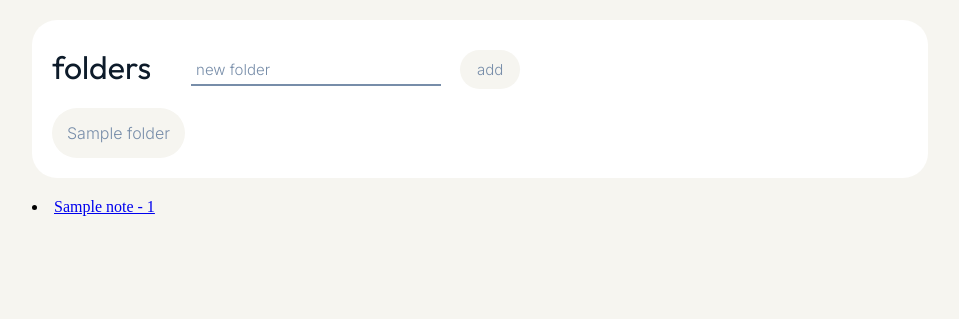
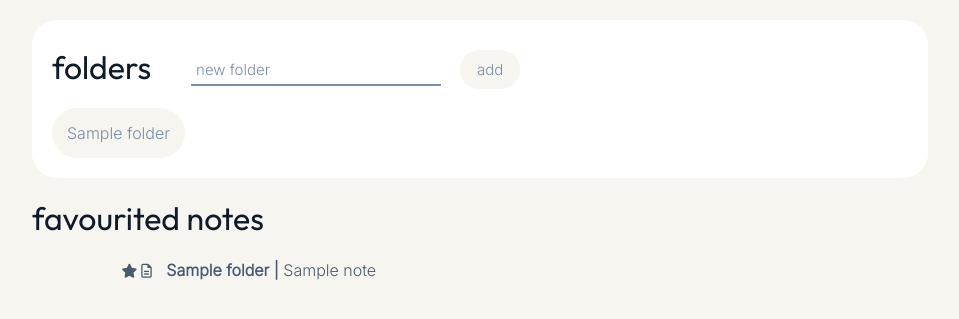
Before and after one commit to angchn/easy-e, a Flask app: page /notes in a window 1280 px wide. Shown: the part 273-592 px from the top of the page, without its empty margins (160-1119 px from the left). Run offline with Flask 2, Linux system fonts and the light colour scheme; a user stored in the database is signed in; tables that the repository leaves empty hold one stand-in row (values such as "Sample post"); some libraries are stand-ins or nearby versions.

Commit message:
notes styling

```diff
--- a/main.py
+++ b/main.py
@@ -133,6 +133,15 @@ def new_note():
     return render_template("new_note.html", name=current_user.name, form=form)
 
 
+# route for user to favourite note
+@app.route("/favourite_note/<int:id>")
+def favourite_note(id):
+    note = db.session.query(models.Notes).filter_by(id=id).first()
+    note.favourite = True
+    db.session.commit()
+    return redirect (url_for("notes"))
+
+
 # route for user to add todo task
 @app.route("/add_task", methods=('GET', 'POST'))
 def add_task():
--- a/static/styles.css
+++ b/static/styles.css
@@ -691,6 +691,39 @@ input:focus {
 
 .new_folder_button {width: 60px;}
 
+.notes_list {
+    list-style: none;
+    width: 80%;
+    margin: auto;
+    vertical-align: center;
+    font-size: 16px;
+}
+
+.notes_icon {
+    color: #485b72;
+    margin-right: 10px;
+    font-size: 14px;
+}
+
+.notes_list_folder { font-weight: bold; }
+
+.notes_list_item {
+    font-family: 'Inter', sans-serif;
+    margin-bottom: 10px;
+}
+
+.notes_list_item a {
+    text-decoration: none;
+    color: #485b72;
+}
+
+.notes_list_item a:hover {
+    text-decoration: none;
+    font-weight: bold;
+}
+
+.notes_list_item:visited { color: #485b72; }
+
 .arrow_icon_left {
     font-size: 11px;
     margin-right: 8px;
@@ -709,7 +742,7 @@ input:focus {
 .back_link:visited {color: #778da9}
 
 .new_note_form {
-    margin-top: 50px;
+    margin-top: 30px;
     height: 63%;
     font-family: 'Inter', sans-serif;
     border: none;
--- a/templates/folder.html
+++ b/templates/folder.html
@@ -10,7 +10,9 @@
     </div>
     {% endfor %}
     {% for note in notes %}
-        <li><a href="/note/{{ note.id}}">{{ note.name }}</a></li>
+        <div class="notes_list">
+            <li class="notes_list_item"><span class="notes_icon"><i class="fa-regular fa-file-lines"></i></span><a href="/note/{{ note.id}}">{{ note.name }}</a></li>
+        </div>
     {% endfor %}
 </div>
 {% endblock %}
--- a/templates/notes.html
+++ b/templates/notes.html
@@ -21,9 +21,20 @@
     </div>
 
     <div class="notes">
-    {% for note in notes %}
-        <li><a href="/note/{{ note.id }}">{{ note.name }} - {{ note.folder }}</a></li>
-    {% endfor %}
+        <div class="notes_sections">
+            <h1 class="dashboard_subheadings">favourited notes</h1>
+            {% for note in notes %}
+            {% for folder in folders %}
+                    <div class="notes_list">
+                        <li class="notes_list_item"><span class="notes_icon">
+                            <a href="/favourite_note/{{ note.id }}"><i class="fa-solid fa-star"></i></a>
+                            <i class="fa-regular fa-file-lines"></i></span><a href="/note/{{ note.id }}">
+                            <span class="notes_list_folder">{{ folder.name }} |</span> {{ note.name }}</a>
+                        </li>
+                    </div>
+            {% endfor %}
+            {% endfor %}
+        </div>
     </div>
 
 </div>
```
Also changed, not shown: templates/new_note.html (+4 -24 lines), student.db.
